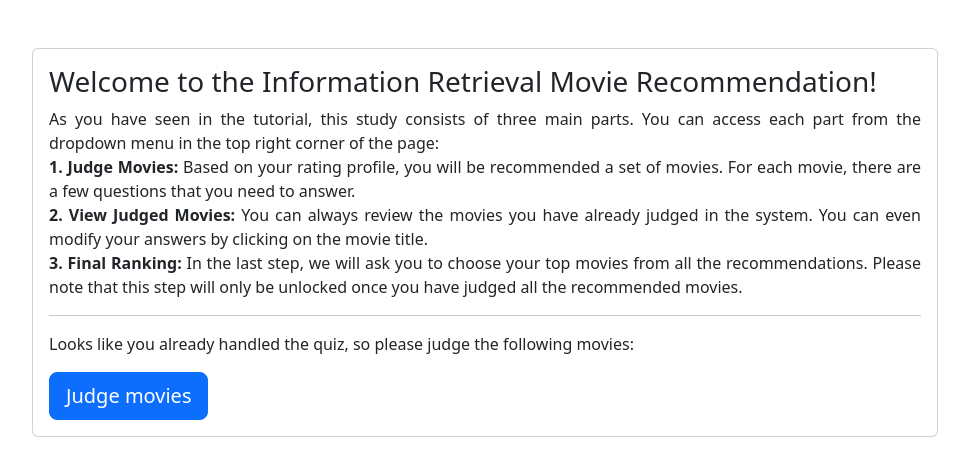
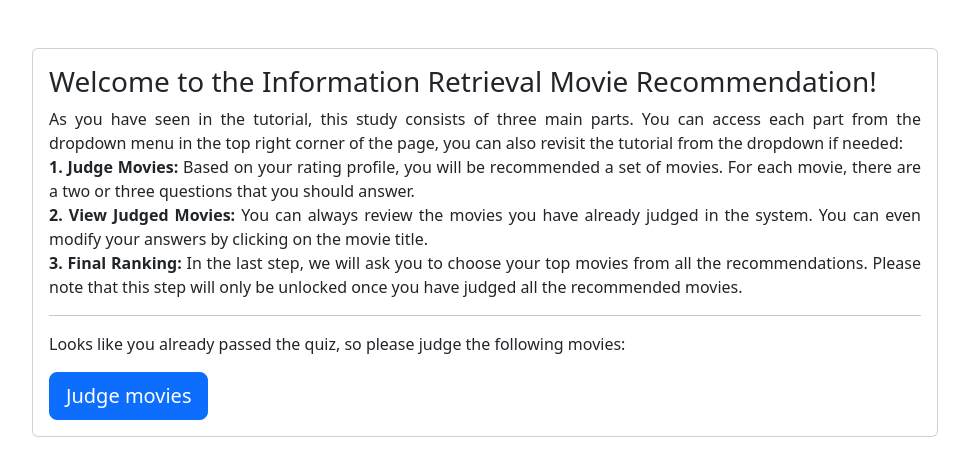
Before and after one commit to maancham/IRMrec, a Django app: template movies/templates/movies/home.html in a window 1280 px wide. Shown: the part 42-518 px from the top of the page, without its empty margins (155-1124 px from the left). Run offline with Django 4.2, Linux system fonts and the light colour scheme; the template is opened without the code that fills it, so the values that code supplies are empty; the visitor is signed in with stand-in values (Sample User, id 1); some libraries are stand-ins or nearby versions.

Commit message:
changes based on ethics comments

```diff
--- a/movies/management/commands/load_movies.py
+++ b/movies/management/commands/load_movies.py
@@ -28,7 +28,6 @@ class Command(BaseCommand):
             cast = row["cast"]
             directors = row["directors"]
             languages = row["languages"]
-            map = row.get("map")
 
             # if not movieId.isdigit():
             #     continue
@@ -50,7 +49,7 @@ class Command(BaseCommand):
                 cast=cast,
                 directors=directors,
                 languages=languages,
-                map=map,
+                map=None,
             )
 
             # Save movie object
--- a/movies/templates/movies/base.html
+++ b/movies/templates/movies/base.html
@@ -39,6 +39,7 @@
                     <li><a class="dropdown-item" href="{% url 'movie_judge' %}">Judge Movies</a></li>
                     <li><a class="dropdown-item" href="{% url 'movie_list' %}">Judged Movie List</a></li>
                     <li><a class="dropdown-item" href="{% url 'final_ranking' %}">Final Ranking</a></li>
+                    <li><a class="dropdown-item" href="https://drive.google.com/file/d/1V03xBwPx1yc-ywTKHK4UHX8odmpTJRrk/view?usp=sharing" target="_blank">Tutorial File</a></li>
                     <li><a class="dropdown-item" href="{% url 'logout' %}">Logout</a></li>
                   </ul>
                 </li>
--- a/movies/templates/movies/home.html
+++ b/movies/templates/movies/home.html
@@ -13,11 +13,11 @@
 
           <p class="card-text" style="text-align: justify;">
             As you have seen in the tutorial, this study consists of three main parts. You can access each part
-            from the dropdown menu in the top right corner of the page:
+            from the dropdown menu in the top right corner of the page, you can also revisit the tutorial from the dropdown if needed:
             <br>
             <strong>1. Judge Movies:</strong>
-            Based on your rating profile, you will be recommended a set of movies. For each movie, there are a few
-            questions that you need to answer.
+            Based on your rating profile, you will be recommended a set of movies. For each movie, there are a two or three
+            questions that you should answer.
 
             <br>
             <strong>2. View Judged Movies:</strong>
@@ -33,7 +33,7 @@
 
 
           {% if remaining_judge_actions != 0 %}
-          <p class="card-text">Looks like you already handled the quiz, so please judge the following movies:</p>
+          <p class="card-text">Looks like you already passed the quiz, so please judge the following movies:</p>
           <a href="{% url 'movie_judge' %}" class="btn btn-primary btn-lg btn-block">Judge movies</a>
           {% else %}
           <p class="card-text">You are done with the recommendation judgement phase! Only the final ranking left:</p>
--- a/movies/templates/movies/item.html
+++ b/movies/templates/movies/item.html
@@ -71,7 +71,7 @@
             <p> {{ movie.overview }} </p>
             <div class="movie-info">
                 <p style="flex: 1;"><strong>Release Year:</strong> {{ movie.year }}</p>
-                <p style="flex: 1;"><strong>MPA Rating:</strong> {{ movie|get_map }}</p>
+                <!-- <p style="flex: 1;"><strong>MPA Rating:</strong> {{ movie|get_map }}</p> -->
                 {% if movie.runtime == 0 %}
                     <p style="flex: 1;"><strong>Runtime(min):</strong> N/A </p>
                 {% else %}
--- a/movies/templates/movies/judgeDone.html
+++ b/movies/templates/movies/judgeDone.html
@@ -9,8 +9,8 @@
       <div class="card">
         <div class="card-body">
           <h3 class="card-title">Judgement finished!</h3>
-          <p class="card-text">You are done with the recommendation judgement phase!</p>
-          <p class="card-text">If you want, you can take a look at the list of judged movies here (you can also choose to edit each item):</p>
+          <p class="card-text">You are done with the recommendation judgement section!</p>
+          <p class="card-text">If you want, you can take a look at the list of judged movies by clicking on the button below. You can also choose to edit each one of the judged movies:</p>
           <a href="{% url 'movie_list' %}" class="btn btn-primary btn-lg btn-block">Judged Movie List</a>
 
           <hr>
--- a/movies/templates/movies/ranking.html
+++ b/movies/templates/movies/ranking.html
@@ -68,7 +68,7 @@
 <div class="row">
     <div class="col-md-9">
         <div class="header-container">
-            <h1>Rank Your Movies</h1>
+            <h1>Choose Your Top Picks</h1>
         </div>
         <br>
         <div class="table-responsive">
@@ -78,7 +78,7 @@
                         <th></th>
                         <th class="text-center">Title</th>
                         <th class="text-center">Year</th>
-                        <th class="text-center">In Top Three?</th>
+                        <th class="text-center">Place in Top Three</th>
                     </tr>
                 </thead>
                 <tbody>
--- a/movies/templates/movies/rankingDone.html
+++ b/movies/templates/movies/rankingDone.html
@@ -7,8 +7,8 @@
       <div class="card">
         <div class="card-body">
           {% if study_stage == 1 %}
-          <h3 class="card-title">Thank you for completing Phase One!</h3>
-          <p class="card-text">You have successfully completed Phase One of the IRMrec study.</p>
+          <h3 class="card-title">Thank you for completing phase one!</h3>
+          <p class="card-text">You have successfully completed phase one of the IRMrec study.</p>
           <p class="card-text">To finalize your participation, please fill out the <a
               href="https://docs.google.com/forms/d/e/1FAIpQLSfPVYMljcabm0ZOxM0wuV5G1YDO6xDMqVqgudMHFZRIvBJlQQ/viewform?usp=sf_link"
               target="_blank">post-study questionnaire</a> using the code <strong>C265XTHW8</strong>. Your feedback is
--- a/movies/views.py
+++ b/movies/views.py
@@ -10,7 +10,7 @@ import logging
 
 
 ## global flag to set the stage (1 or 2)
-STUDY_STAGE = 2
+STUDY_STAGE = 1
 
 
 """
@@ -19,6 +19,8 @@ TODO:
 http://127.0.0.1:8000/accounts/login/?next=/home/
 results in error when not logged in!
 
+update consent text accordingly once it is finalized
+
 edits all logs so that values are also logged
 
 WITH MARK: firgure out 5 quiz questions and their answers and change tutorial.html
@@ -26,8 +28,6 @@ WITH MARK: firgure out 5 quiz questions and their answers and change tutorial.ht
 
 log processing
 handle the video tutorial once everything is finalized
-dockerization
-edit userpooling so that 10 items from ratings profile are shuffled into the first 100 (depth k1 from all algo outputs)
 activate SessionTimeoutMiddleware in settings
 """
 
```
